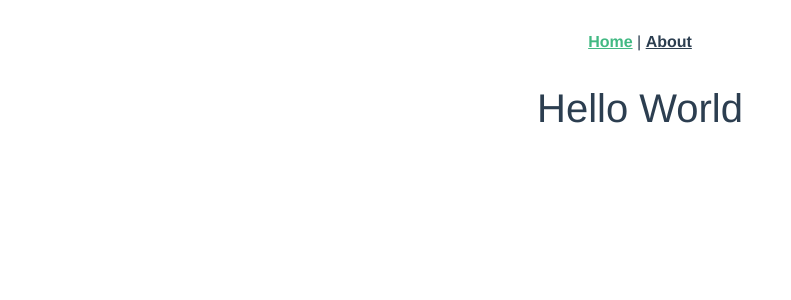
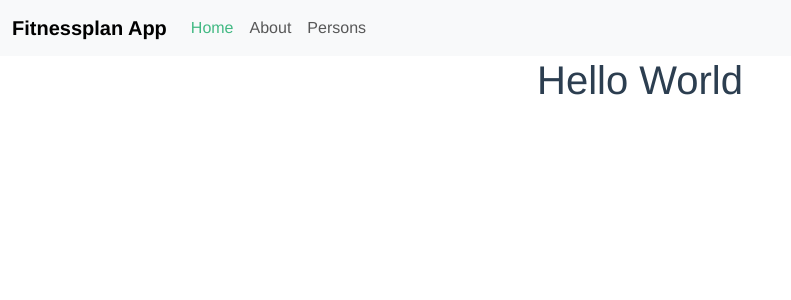
Before and after one commit to JohnKanto/FitnessplanWeb-Frontend, a Vue app: page / in a window 1280 px wide. Shown: the top 300 px of the page, without its empty margins (0-791 px from the left). Built offline with nearby package versions, Linux system fonts and the light colour scheme.

Commit message:
"Nevbar hinzugefügt"

```diff
--- a/src/App.vue
+++ b/src/App.vue
@@ -1,10 +1,16 @@
 <template>
-  <nav>
-    <router-link to="/">Home</router-link> |
-    <router-link to="/about">About</router-link>
-  </nav>
+  <navbar></navbar>
   <router-view/>
 </template>
+
+<script>
+import Navbar from './components/Navbar'
+
+export default {
+  name: 'App',
+  components: { Navbar }
+}
+</script>
 
 <style>
 #app {
--- /dev/null
+++ b/src/components/Navbar.vue
@@ -0,0 +1,28 @@
+<template>
+  <nav class="navbar navbar-expand-lg navbar-light bg-light">
+    <div class="container-fluid">
+      <a class="navbar-brand" href="#">Fitnessplan App</a>
+      <button class="navbar-toggler" type="button" data-bs-toggle="collapse" data-bs-target="#navbarNavAltMarkup" aria-controls="navbarNavAltMarkup" aria-expanded="false" aria-label="Toggle navigation">
+        <span class="navbar-toggler-icon"></span>
+      </button>
+      <div class="collapse navbar-collapse" id="navbarNavAltMarkup">
+        <div class="navbar-nav">
+          <router-link class="nav-link" to="/">Home</router-link>
+          <router-link class="nav-link" to="/about">About</router-link>
+          <router-link class="nav-link" to="/persons">Persons</router-link>
+        </div>
+      </div>
+    </div>
+  </nav>
+</template>
+
+<script>
+export default {
+  // eslint-disable-next-line vue/multi-word-component-names
+  name: 'Navbar'
+}
+</script>
+
+<style scoped>
+
+</style>
```
